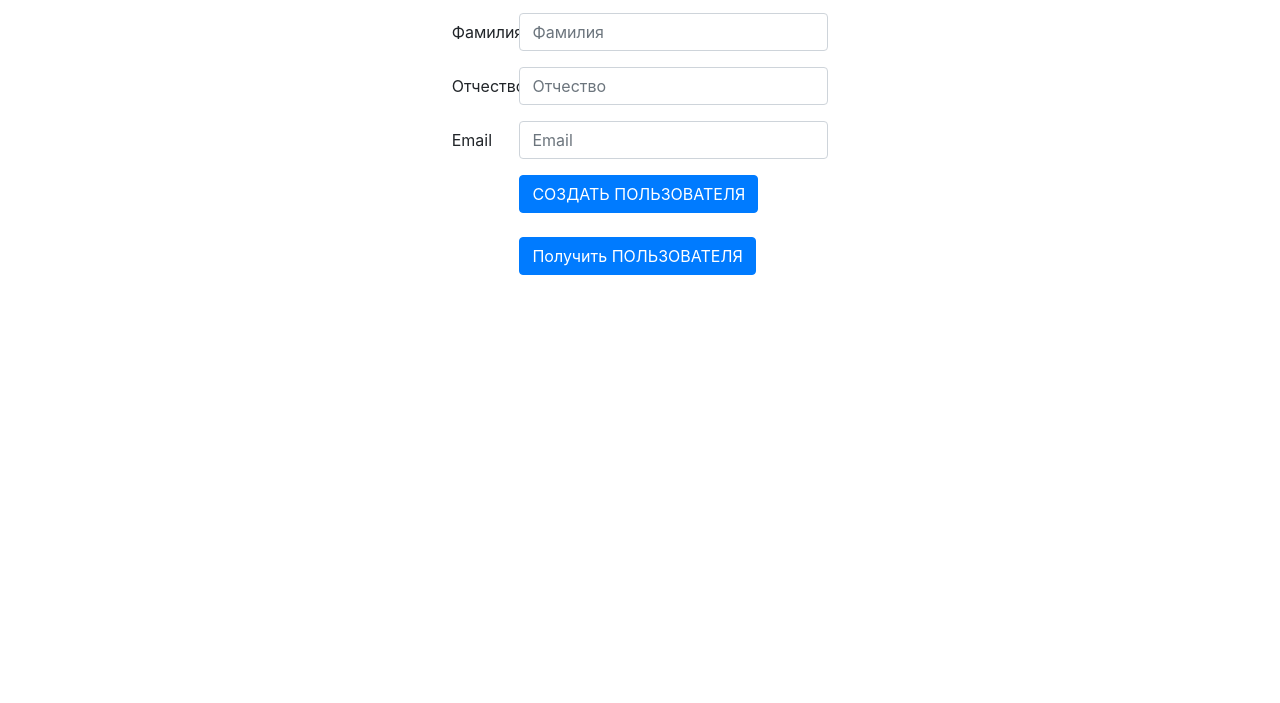
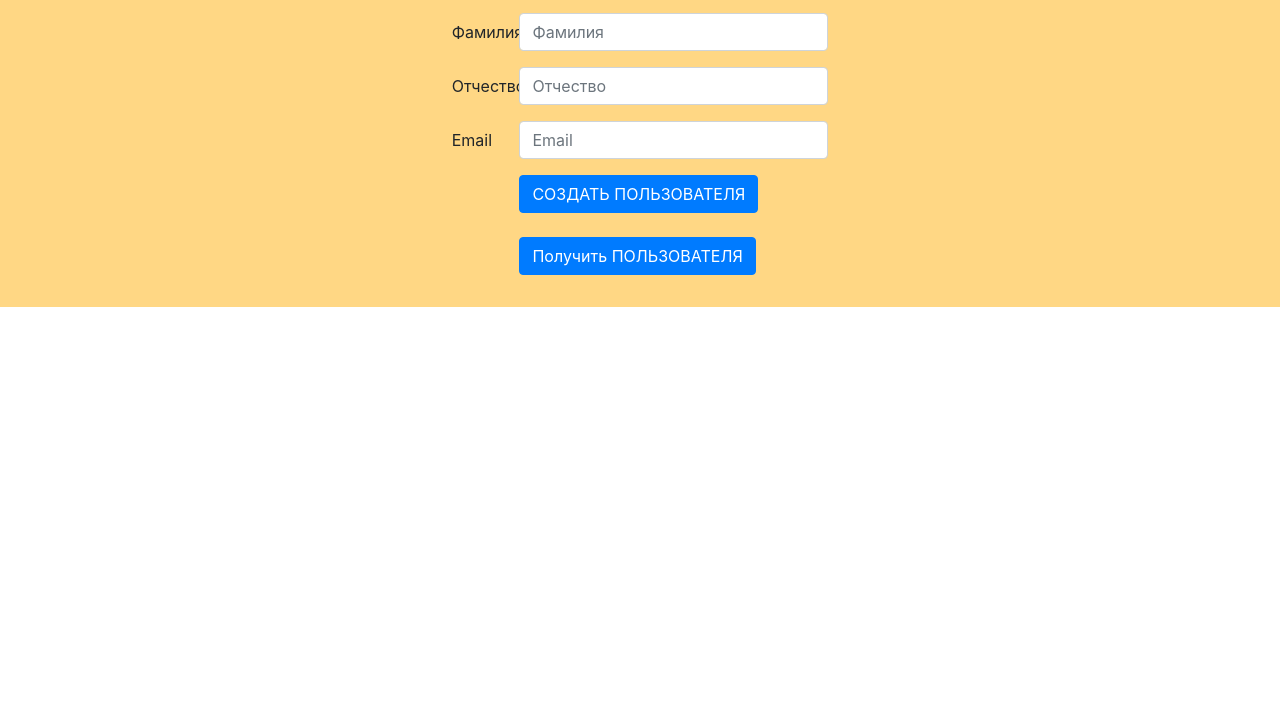
Before and after one commit to edwin84/UsersProject, a plain HTML site: page index.html in a window 1280 px wide. Shown: the part 97-800 px from the top of the page. Drawn offline with nearby package versions, Linux system fonts and the light colour scheme.

Commit message:
Изменение бэкграунда

```diff
--- a/index.html
+++ b/index.html
@@ -11,6 +11,9 @@
 	<script src="https://maxcdn.bootstrapcdn.com/bootstrap/4.0.0-alpha.5/js/bootstrap.min.js"></script>
 	<script src="js/script.js"></script>
 	<style>
+		.wrapper{
+			background: #ffd784;
+		}
 		.cssload-container{
 			position:relative;
 			top: -10px;
```
